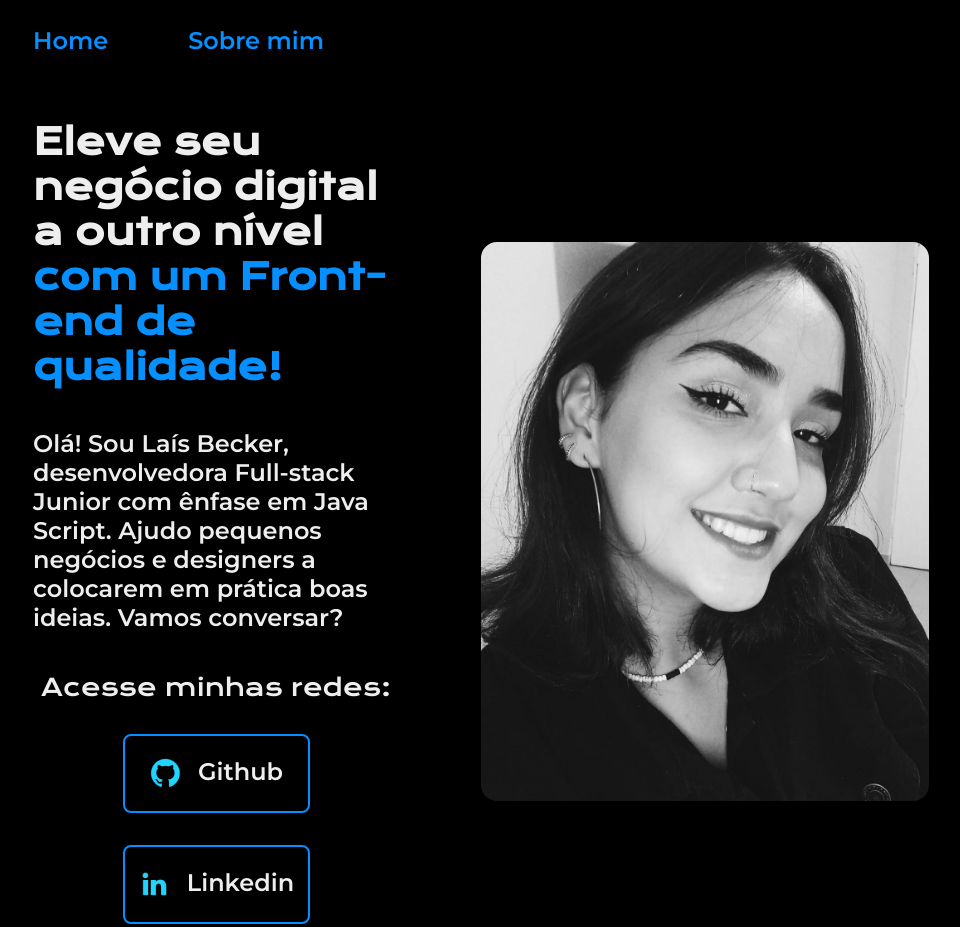
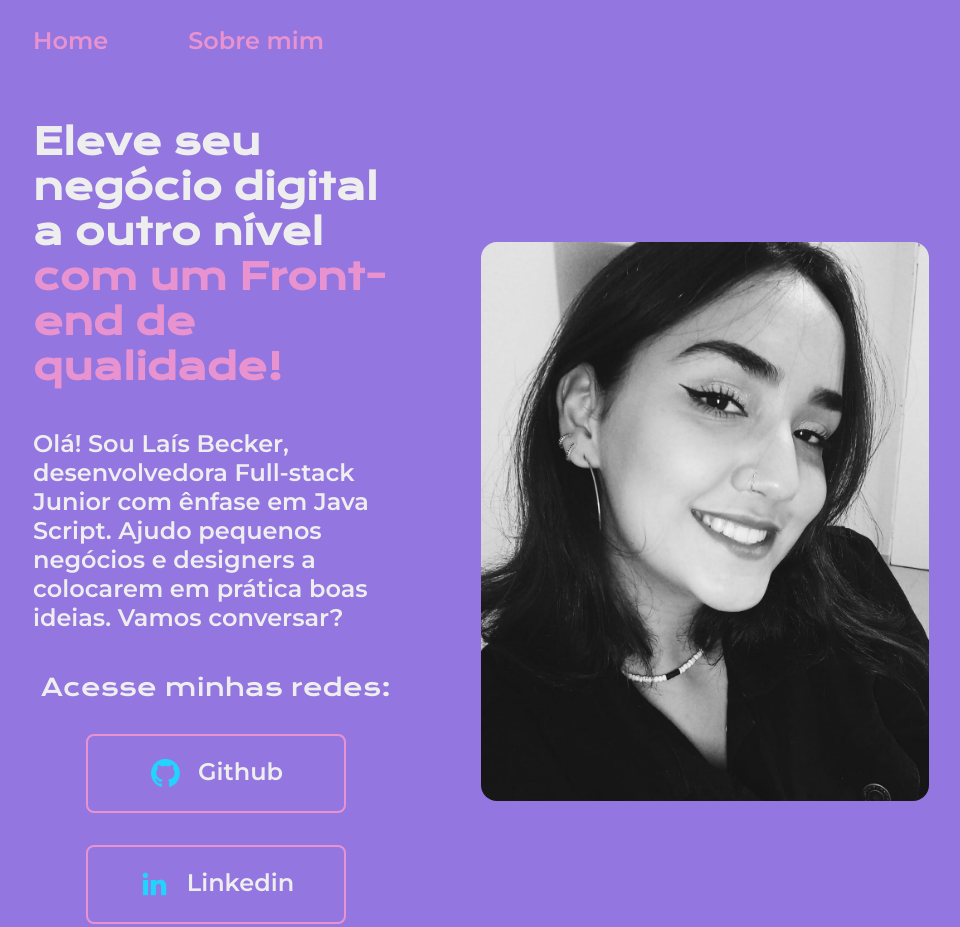
Before and after one commit to laisbecker/portfolio, a plain HTML site: page index.html in a window 1280 px wide. Shown: the top 927 px of the page, without its empty margins (159-1119 px from the left). Drawn offline with nearby package versions, Linux system fonts and the light colour scheme.

Commit message:
Add files via upload

```diff
--- a/styles/style.css
+++ b/styles/style.css
@@ -1,10 +1,10 @@
   @import url('https://fonts.googleapis.com/css2?family=Krona+One&family=Montserrat:wght@600&display=swap');
 
   :root{
-    --cor-principal: #000000;
-    --cor-secundaria: #EEEEEE;
-    --cor-terciaria: #068FFF;
-    --cor-hover: #4E4FEB;
+    --cor-principal: #9376E0;
+    --cor-secundaria: #eeeeee;
+    --cor-terciaria: #E893CF;
+    --cor-hover: #9e9e9e;
     --fonte-principal:'Krona One', sans-serif;
     --fonte-secundaria: 'Montserrat', sans-serif;
   }
@@ -25,7 +25,7 @@ body {
 }
 
 .titulo-destaque:hover{
-    color: var(--cor-hover);
+    color: #FF0060;
 }
 
 .cabecalho__menu{
@@ -100,7 +100,7 @@ body {
     justify-content: center;
     gap: 16px;
     border: 2px solid var(--cor-terciaria);
-    width: 50%;
+    width: 70%;
     border-radius: 8px;
     text-align: center;
     font-size: 1.5rem;
```
